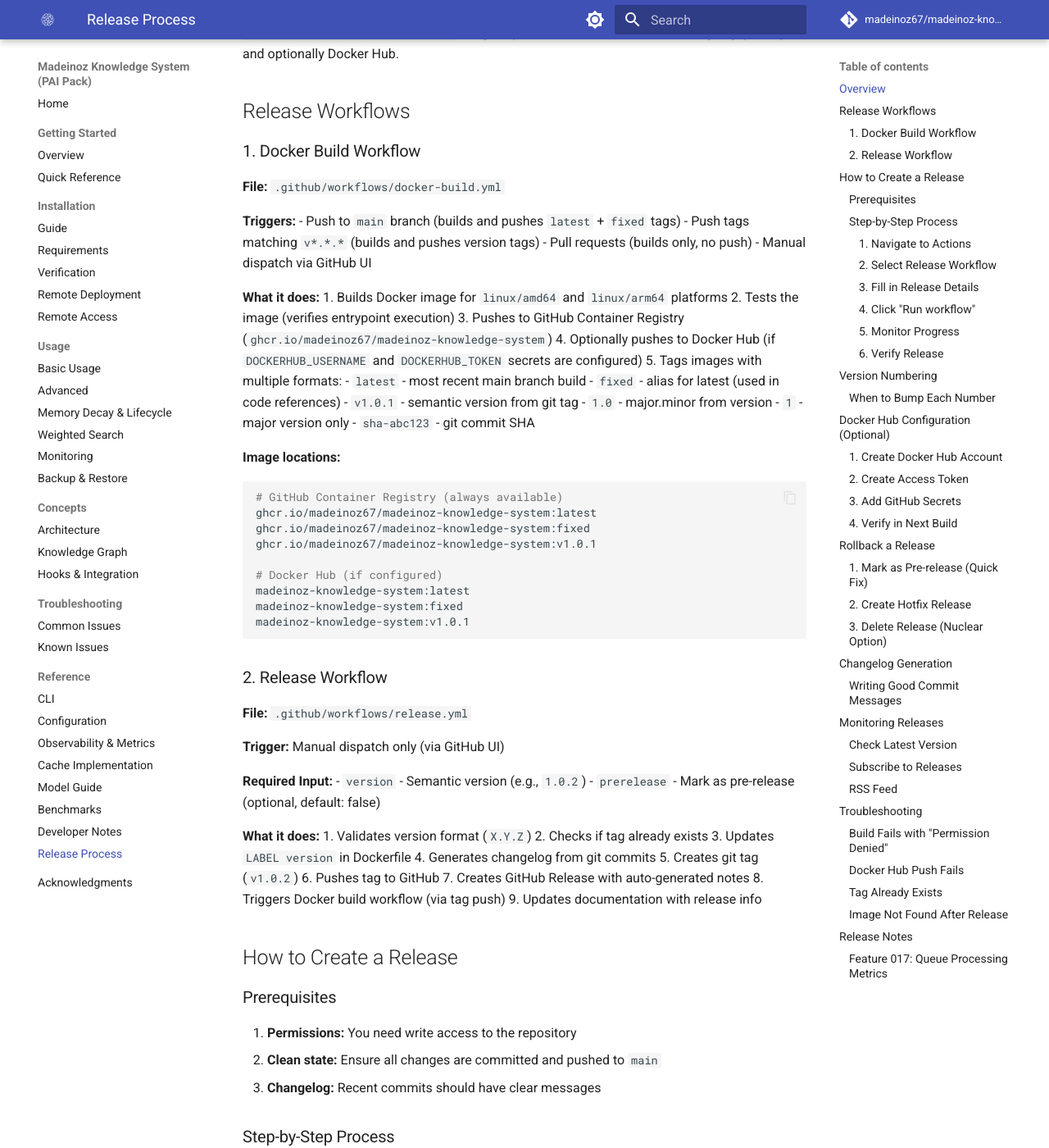
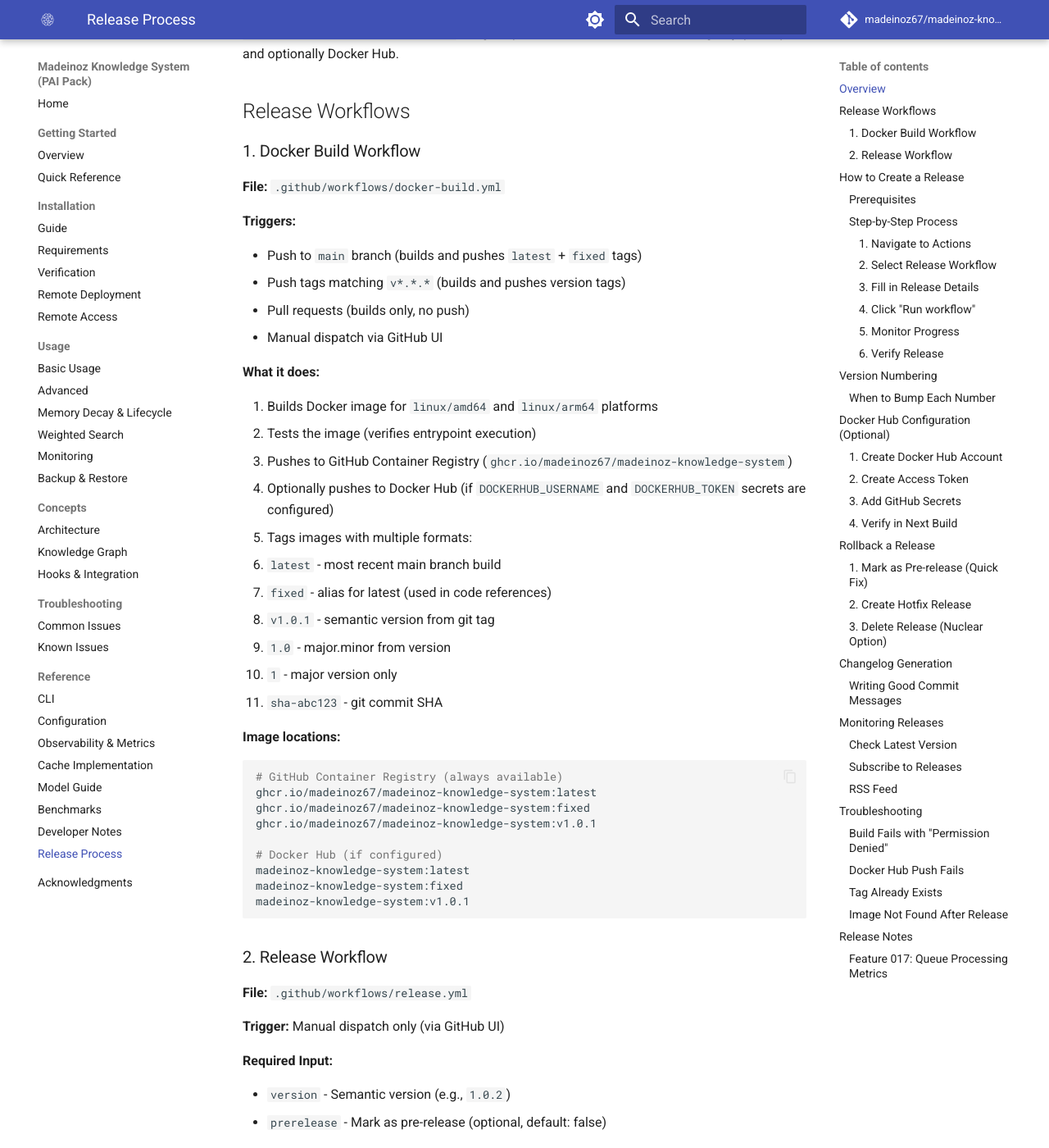
Before and after one commit to madeinoz67/madeinoz-knowledge-system, an MkDocs documentation site: the page built from docs/reference/releases.md, in a window 1280 px wide and 1400 px high, scrolled down 229 px. Shown: the whole window at 82% size. Built offline with MkDocs 1.6.1 and Material for MkDocs 9.7.7, drawn with Linux system fonts in a browser that asks for light colours; comment, search, counter and statistics services are not loaded; some of the changed text lies outside the part shown.

Commit message:
docs: update reference documentation with latest changes
Co-Authored-By: Claude Opus 4.5 <noreply@anthropic.com>

````diff
--- a/docs/reference/observability.md
+++ b/docs/reference/observability.md
@@ -454,6 +454,7 @@ The system follows **OpenTelemetry Semantic Conventions** for metric naming:
 **Dashboard unit configuration:**
 
 Instead of embedding units in metric names, Grafana dashboards use the `unit` field to display appropriate units:
+
 - `currencyUSD` - Cost metrics display in USD
 - `short` - Count metrics display as plain numbers
 - `percent` - Rate metrics display as percentages
@@ -688,6 +689,7 @@ The system includes multiple pre-configured Grafana dashboards:
 | **Per-Model Performance** | Table | Side-by-side comparison of caching by LLM model |
 
 **Key Features**:
+
 - Time-over-time queries (`max_over_time()[1h]`) handle service restarts without data gaps
 - Color-coded thresholds for quick health assessment
 - 30-second auto-refresh (user-configurable)
@@ -765,31 +767,34 @@ If building a custom dashboard, use these PromQL queries:
 
 **Performance:**
 
-5. **Request Duration P95** - `histogram_quantile(0.95, rate(graphiti_llm_request_duration_seconds_bucket[5m]))`
-6. **Request Duration Heatmap** - Heatmap panel with `graphiti_llm_request_duration_seconds_bucket`
-7. **Error Rate** - `sum(rate(graphiti_llm_errors_total[5m]))`
+1. **Request Duration P95** - `histogram_quantile(0.95, rate(graphiti_llm_request_duration_seconds_bucket[5m]))`
+2. **Request Duration Heatmap** - Heatmap panel with `graphiti_llm_request_duration_seconds_bucket`
+3. **Error Rate** - `sum(rate(graphiti_llm_errors_total[5m]))`
 
 **Caching (when enabled):**
 
-8. **Cache Hit Rate** - `graphiti_cache_hit_rate` (gauge metric)
-9. **Cost Savings Rate** - `rate(graphiti_cache_cost_saved_all_models_total[5m]) * 3600`
-10. **Tokens Saved** - `increase(graphiti_cache_tokens_saved_all_models_total[1h])`
+1. **Cache Hit Rate** - `graphiti_cache_hit_rate` (gauge metric)
+2. **Cost Savings Rate** - `rate(graphiti_cache_cost_saved_all_models_total[5m]) * 3600`
+3. **Tokens Saved** - `increase(graphiti_cache_tokens_saved_all_models_total[1h])`
 
 ## Troubleshooting
 
 ### Metrics Not Appearing
 
 1. **Check metrics are enabled:**
+
    ```bash
    grep MADEINOZ_KNOWLEDGE_PROMPT_CACHE_METRICS_ENABLED ~/.claude/.env
    ```
 
 2. **Verify endpoint is accessible:**
+
    ```bash
    curl http://localhost:9091/metrics
    ```
 
 3. **Check container logs:**
+
    ```bash
    docker logs madeinoz-knowledge-graph-mcp-dev 2>&1 | grep -i metric
    ```
@@ -866,6 +871,7 @@ The Madeinoz Knowledge System implements **explicit prompt caching** via OpenRou
 **Recommended Model:** `google/gemini-2.0-flash-001` via OpenRouter
 
 This implementation uses the **CachingLLMClient** wrapper which:
+
 1. Checks if caching is enabled (environment variable)
 2. Verifies the model is Gemini via OpenRouter
 3. Converts messages to multipart format
@@ -1208,6 +1214,7 @@ A 12-panel Grafana dashboard provides comprehensive queue monitoring:
 #### Growing Queue Backlog
 
 **Symptoms:**
+
 - `messaging_queue_depth` increasing over time
 - `messaging_consumer_lag_seconds` increasing
 - `messaging_consumer_saturation` near 1.0
@@ -1223,6 +1230,7 @@ histogram_quantile(0.95, sum(rate(messaging_processing_duration_seconds_bucket[5
 ```
 
 **Solutions:**
+
 1. Scale consumers (increase `messaging_active_consumers`)
 2. Optimize processing (reduce latency)
 3. Implement priority queueing
@@ -1231,6 +1239,7 @@ histogram_quantile(0.95, sum(rate(messaging_processing_duration_seconds_bucket[5
 #### High Consumer Lag
 
 **Symptoms:**
+
 - `messaging_consumer_lag_seconds` > 300 (5 minutes)
 - Queue depth stable but lag increasing
 
@@ -1242,6 +1251,7 @@ messaging_queue_depth / sum(rate(messaging_messages_processed_total{status="succ
 ```
 
 **Solutions:**
+
 1. Increase consumer count
 2. Reduce processing time per message
 3. Implement batch processing
@@ -1250,6 +1260,7 @@ messaging_queue_depth / sum(rate(messaging_messages_processed_total{status="succ
 #### Consumer Saturation
 
 **Symptoms:**
+
 - `messaging_consumer_saturation` > 0.85
 - Wait times increasing
 
@@ -1261,6 +1272,7 @@ histogram_quantile(0.95, sum(rate(messaging_wait_time_seconds_bucket[5m])) by (l
 ```
 
 **Solutions:**
+
 1. Add more consumers
 2. Increase consumer parallelism
 3. Implement async processing
@@ -1268,6 +1280,7 @@ histogram_quantile(0.95, sum(rate(messaging_wait_time_seconds_bucket[5m])) by (l
 #### High Error Rate
 
 **Symptoms:**
+
 - `messaging_messages_failed_total` increasing
 - Error rate gauge > 5%
 
@@ -1279,6 +1292,7 @@ sum by (error_type) (messaging_messages_failed_total)
 ```
 
 **Solutions:**
+
 1. Check error types in failures panel
 2. Fix common error patterns
 3. Implement circuit breaker for failing services
@@ -1287,6 +1301,7 @@ sum by (error_type) (messaging_messages_failed_total)
 #### High Retry Rate
 
 **Symptoms:**
+
 - `messaging_retries_total` increasing rapidly
 - Retry rate > 0.1 retries/message
 
@@ -1298,6 +1313,7 @@ sum(rate(messaging_retries_total[5m])) / sum(rate(messaging_messages_processed_t
 ```
 
 **Solutions:**
+
 1. Identify root cause of failures
 2. Implement dead letter queue
 3. Add backoff strategy
--- a/docs/reference/releases.md
+++ b/docs/reference/releases.md
@@ -11,12 +11,14 @@ This project uses GitHub Actions to automate Docker image builds and releases. T
 **File:** `.github/workflows/docker-build.yml`
 
 **Triggers:**
+
 - Push to `main` branch (builds and pushes `latest` + `fixed` tags)
 - Push tags matching `v*.*.*` (builds and pushes version tags)
 - Pull requests (builds only, no push)
 - Manual dispatch via GitHub UI
 
 **What it does:**
+
 1. Builds Docker image for `linux/amd64` and `linux/arm64` platforms
 2. Tests the image (verifies entrypoint execution)
 3. Pushes to GitHub Container Registry (`ghcr.io/madeinoz67/madeinoz-knowledge-system`)
@@ -30,6 +32,7 @@ This project uses GitHub Actions to automate Docker image builds and releases. T
    - `sha-abc123` - git commit SHA
 
 **Image locations:**
+
 ```bash
 # GitHub Container Registry (always available)
 ghcr.io/madeinoz67/madeinoz-knowledge-system:latest
@@ -49,10 +52,12 @@ madeinoz-knowledge-system:v1.0.1
 **Trigger:** Manual dispatch only (via GitHub UI)
 
 **Required Input:**
+
 - `version` - Semantic version (e.g., `1.0.2`)
 - `prerelease` - Mark as pre-release (optional, default: false)
 
 **What it does:**
+
 1. Validates version format (`X.Y.Z`)
 2. Checks if tag already exists
 3. Updates `LABEL version` in Dockerfile
@@ -93,6 +98,7 @@ Go to: `https://github.com/madeinoz67/madeinoz-knowledge-system/actions`
 #### 4. Click "Run workflow"
 
 The workflow will:
+
 - ✅ Validate version format
 - ✅ Update Dockerfile with new version
 - ✅ Create git tag `v1.0.2`
@@ -109,11 +115,13 @@ The workflow will:
 #### 6. Verify Release
 
 **Check GitHub Release:**
+
 ```
 https://github.com/madeinoz67/madeinoz-knowledge-system/releases/tag/v1.0.2
 ```
 
 **Pull the image:**
+
 ```bash
 # From GHCR
 docker pull ghcr.io/madeinoz67/madeinoz-knowledge-system:1.0.2
@@ -140,17 +148,20 @@ MAJOR.MINOR.PATCH
 ### When to Bump Each Number
 
 **MAJOR (1.x.x → 2.0.0):**
+
 - Breaking changes to environment variables
 - Incompatible Docker compose file changes
 - Migration to official upstream images (when patches are no longer needed)
 - Major refactoring requiring user action
 
 **MINOR (1.0.x → 1.1.0):**
+
 - New features (new patches, new backend support)
 - New MCP tools or capabilities
 - New configuration options (backward-compatible)
 
 **PATCH (1.0.1 → 1.0.2):**
+
 - Bug fixes (password typo, network alias, volume mount issues)
 - Documentation improvements
 - Dependency updates
@@ -161,21 +172,25 @@ MAJOR.MINOR.PATCH
 To enable Docker Hub publishing:
 
 ### 1. Create Docker Hub Account
-- Go to: https://hub.docker.com
+
+- Go to: <https://hub.docker.com>
 - Create account or sign in
 
 ### 2. Create Access Token
+
 - Settings → Security → New Access Token
 - Name: `madeinoz-knowledge-system-github`
 - Permissions: Read, Write, Delete
 
 ### 3. Add GitHub Secrets
+
 - Go to: `https://github.com/madeinoz67/madeinoz-knowledge-system/settings/secrets/actions`
 - Add two secrets:
   - `DOCKERHUB_USERNAME` - Your Docker Hub username
   - `DOCKERHUB_TOKEN` - The access token from step 2
 
 ### 4. Verify in Next Build
+
 The workflow will automatically detect the secrets and push to Docker Hub.
 
 ## Rollback a Release
@@ -245,6 +260,7 @@ BREAKING CHANGE: Custom MADEINOZ_KNOWLEDGE_* prefixes no longer supported"
 ```
 
 **Prefixes:**
+
 - `feat:` - New feature
 - `fix:` - Bug fix
 - `docs:` - Documentation
@@ -276,6 +292,7 @@ docker inspect ghcr.io/madeinoz67/madeinoz-knowledge-system:latest | jq -r '.[0]
 ### RSS Feed
 
 Subscribe to releases RSS feed:
+
 ```
 https://github.com/madeinoz67/madeinoz-knowledge-system/releases.atom
 ```
@@ -287,6 +304,7 @@ https://github.com/madeinoz67/madeinoz-knowledge-system/releases.atom
 **Problem:** GitHub Actions can't push images or create releases
 
 **Solution:** Check repository settings:
+
 ```
 Settings → Actions → General → Workflow permissions
 ✓ Read and write permissions
@@ -297,6 +315,7 @@ Settings → Actions → General → Workflow permissions
 **Problem:** Missing or invalid Docker Hub credentials
 
 **Solution:**
+
 1. Verify secrets exist: `Settings → Secrets → Actions`
 2. Ensure `DOCKERHUB_TOKEN` is an access token (not password)
 3. Regenerate token if needed
@@ -306,6 +325,7 @@ Settings → Actions → General → Workflow permissions
 **Problem:** Version tag already exists in git
 
 **Solution:**
+
 ```bash
 # Delete remote tag
 git push --delete origin v1.0.2
@@ -321,6 +341,7 @@ git tag -d v1.0.2
 **Problem:** Docker pull fails after successful release
 
 **Solution:**
+
 ```bash
 # Check if tag exists on GHCR
 curl -s https://ghcr.io/v2/madeinoz67/madeinoz-knowledge-system/tags/list | jq .
@@ -336,6 +357,7 @@ docker pull ghcr.io/madeinoz67/madeinoz-knowledge-system:1.0.2
 ---
 
 **See Also:**
+
 - [Developer Notes](developer-notes.md) - Custom image rationale
 - [Configuration Reference](configuration.md) - Environment variables
 - [Installation Guide](../installation/index.md) - Setup instructions
@@ -366,11 +388,13 @@ docker pull ghcr.io/madeinoz67/madeinoz-knowledge-system:1.0.2
 | `messaging_end_to_end_latency_seconds` | Histogram | Total latency from enqueue to complete |
 
 **Dashboard:** 12-panel Grafana dashboard (`queue-metrics`) providing:
+
 - Overview row: Queue depth, consumer saturation, consumer lag, active consumers
 - Time series: Queue depth trend, processing latency (P50/P95/P99), wait time, end-to-end latency
 - Throughput and errors: Success/failure rate, error percentage, failures by type, retry rate
 
 **Error Categorization:** Coarse-grained error categories prevent high cardinality:
+
 - `ConnectionError` - Database/network connection issues
 - `ValidationError` - Data validation failures
 - `TimeoutError` - Request timeouts
@@ -378,12 +402,14 @@ docker pull ghcr.io/madeinoz67/madeinoz-knowledge-system:1.0.2
 - `UnknownError` - Uncategorized errors
 
 **Implementation:**
+
 - File: `docker/patches/metrics_exporter.py`
 - Class: `QueueMetricsExporter`
 - Thread-safe: All state modifications use locks
 - Graceful degradation: No-ops when metrics disabled
 
 **Testing:** Comprehensive unit tests covering:
+
 - Metric initialization and recording
 - Error categorization
 - Thread safety (concurrent operations)
@@ -391,18 +417,22 @@ docker pull ghcr.io/madeinoz67/madeinoz-knowledge-system:1.0.2
 - Graceful degradation without OpenTelemetry
 
 **Documentation:**
+
 - Updated: `docs/reference/observability.md` with Queue Metrics section
 - Includes: PromQL query examples, troubleshooting guide
 
 **GitHub Issues:**
+
 - Issue: #61
 
 **Pull Requests:**
+
 - PR: #62
 
 **Feature Flag:** None - always available when metrics are enabled
 
 **Dependencies:**
+
 - Requires: OpenTelemetry SDK (same as existing metrics)
 - Compatible: Feature 009 (memory decay metrics), Feature 006 (cache metrics)
 
````
Also changed, not shown: docs/reference/configuration.md (+13 -0 lines), docs/reference/model-guide.md (+7 -2 lines), docs/remote-access.md (+27 -0 lines), docs/troubleshooting/common-issues.md (+1 -0 lines).
